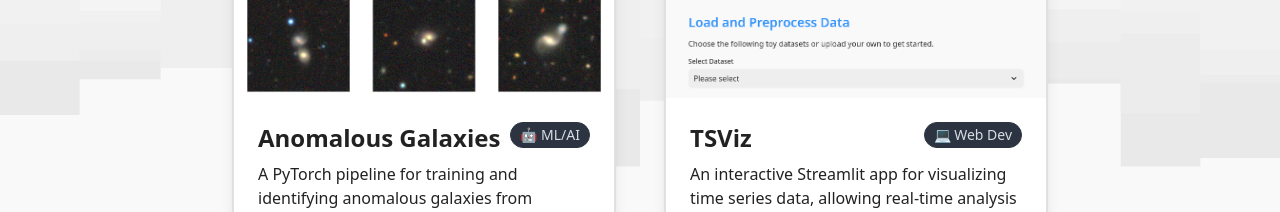
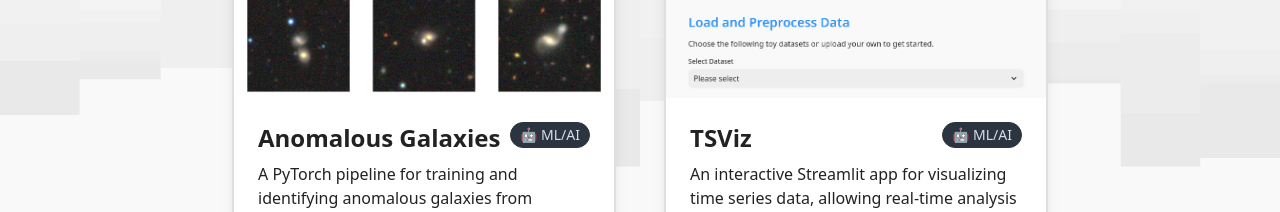
Before and after one commit to oadultradeepfield/phanuphats, a Next.js app: page / in a window 1280 px wide. Shown: the part 1780-1992 px from the top of the page. Built offline with nearby package versions, Linux system fonts and the light colour scheme.

Commit message:
update project links

```diff
--- a/app/data/projectData.ts
+++ b/app/data/projectData.ts
@@ -72,9 +72,9 @@
     title: "TSViz",
     description:
       "An interactive Streamlit app for visualizing time series data, allowing real-time analysis with adjustable hyperparameters for ARIMA, Random Forest, and LightGBM.",
-    category: "💻 Web Dev",
+    category: "🤖 ML/AI",
     techStack: ["Python", "Streamlit", "Docker", "GCP"],
-    link: "https://tsviz-k6hhpljmkq-as.a.run.app/",
+    link: "https://tsviz.phanuphats.com",
   },
   {
     imageUrl: "/images/strassen.webp",
```
